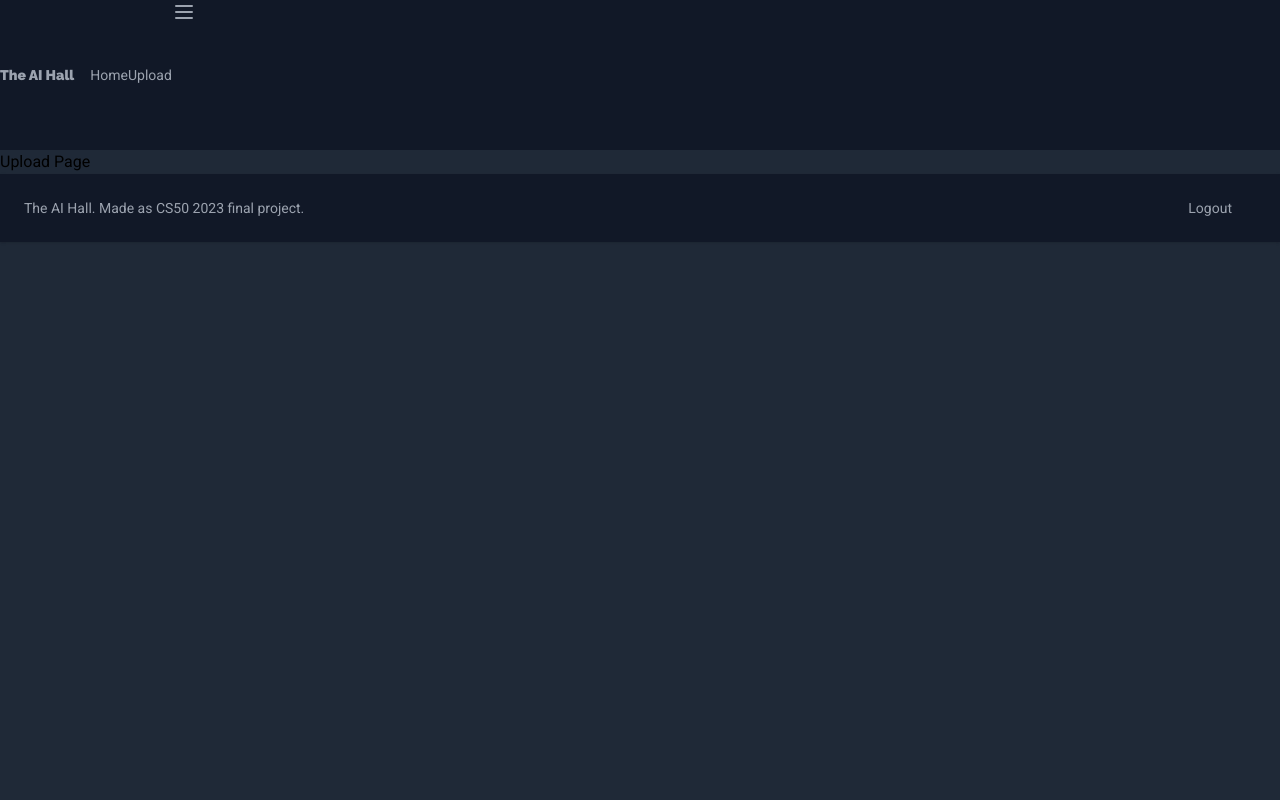
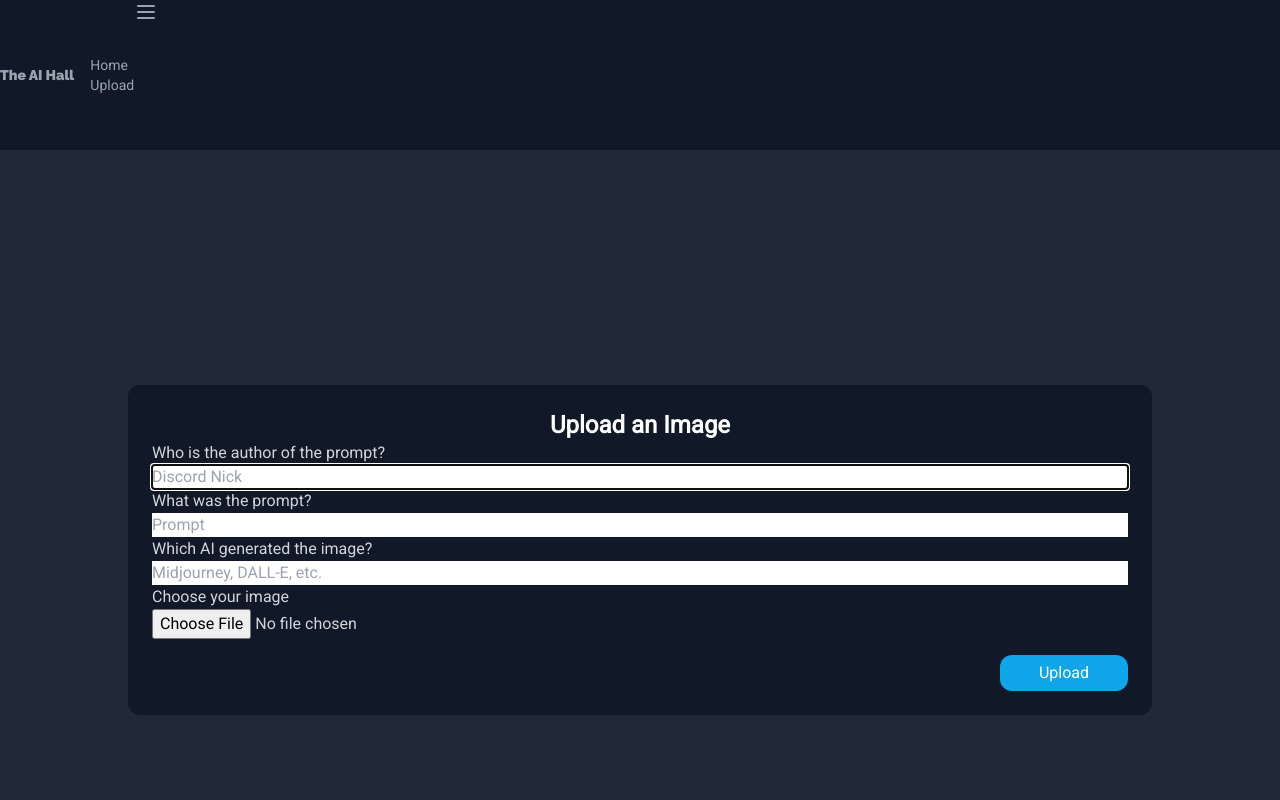
Before and after one commit to theGUI001/TheAiHall, a Next.js app: page /upload in a window 1280 px wide. Shown: the top 800 px of the page. Built offline with nearby package versions, Linux system fonts and the light colour scheme; no server answers.

Commit message:
Upload page done

```diff
--- a/app/upload/page.jsx
+++ b/app/upload/page.jsx
@@ -1,13 +1,100 @@
 "use client"
 import Link from "next/link"
 import { useSession } from "next-auth/react"
-
+import { useState } from "react"
+import { redirect } from "next/dist/server/api-utils"
 
 export default function Page() {
     const session = useSession()
 
+    const [imageInfo, setImageInfo] = useState({ author: "", prompt: "", ai: "" });
+    const [file, setFile] = useState(null)
+
+    function handleChange(e) {
+        setFile(e.target.files[0])
+    }
+
+    async function handleSubmit(e) {
+        e.preventDefault()
+        if (imageInfo.author != "" && imageInfo.prompt != "" && imageInfo.ai != "" && file != null) {
+            let { author, prompt, ai } = imageInfo
+            let imageName = `${new Date().valueOf()}_${file.name}`
+            let payload = new FormData()
+
+            payload.append('file', file)
+            payload.append('name', imageName)
+            payload.append('author', author)
+            payload.append('prompt', prompt)
+            payload.append('ai', ai)
+
+            const upload = await fetch('/api/upload', {
+                method: 'POST',
+                body: payload
+            })
+            let uploadRes = upload.json()
+            if (uploadRes.message == "uploaded") {
+                redirect('/')
+            } else {
+                alert("An error occurred while uploading, please try again later")
+            }
+
+
+
+        } else {
+            window.alert("Please fill in all fields before uploading")
+        }
+    }
+
+
     if (session) {
-        return <h1>Upload Page</h1>
+        return (
+            <div className="h-screen flex items-center justify-center">
+                <form className="bg-gray-900 rounded-xl flex flex-col w-4/5 px-6 py-6" onSubmit={handleSubmit}>
+                    <h1 className="text-center text-white font-semibold text-2xl">Upload an Image</h1>
+                    <span className="text-gray-300">Who is the author of the prompt?</span>
+                    <input
+                        type="text"
+                        placeholder="Discord Nick"
+                        onChange={({ target }) => setImageInfo({ ...imageInfo, author: target.value })}
+                        required
+                        autoFocus
+                        name="author"
+                    >
+                    </input>
+                    <span className="text-gray-300">What was the prompt?</span>
+                    <input
+                        type="text"
+                        placeholder="Prompt"
+                        onChange={({ target }) => setImageInfo({ ...imageInfo, prompt: target.value })}
+                        required
+                        name="prompt"
+                    >
+                    </input>
+                    <span className="text-gray-300">Which AI generated the image?</span>
+                    <input
+                        type="text"
+                        placeholder="Midjourney, DALL-E, etc."
+                        onChange={({ target }) => setImageInfo({ ...imageInfo, ai: target.value })}
+                        required
+                        name="ai"
+                    >
+                    </input>
+                    <span className="text-gray-300">Choose your image</span>
+                    <input
+                        type="file"
+                        className="text-gray-300"
+                        onChange={handleChange}
+                        required
+                        name="file"
+                    >
+                    </input>
+                    <button
+                        type="submit"
+                        className="text-white mt-4 self-end bg-sky-500 rounded-xl w-32 leading-9"
+                    > Upload</button>
+                </form>
+            </div >
+        )
     }
     return (
         <div>
```
